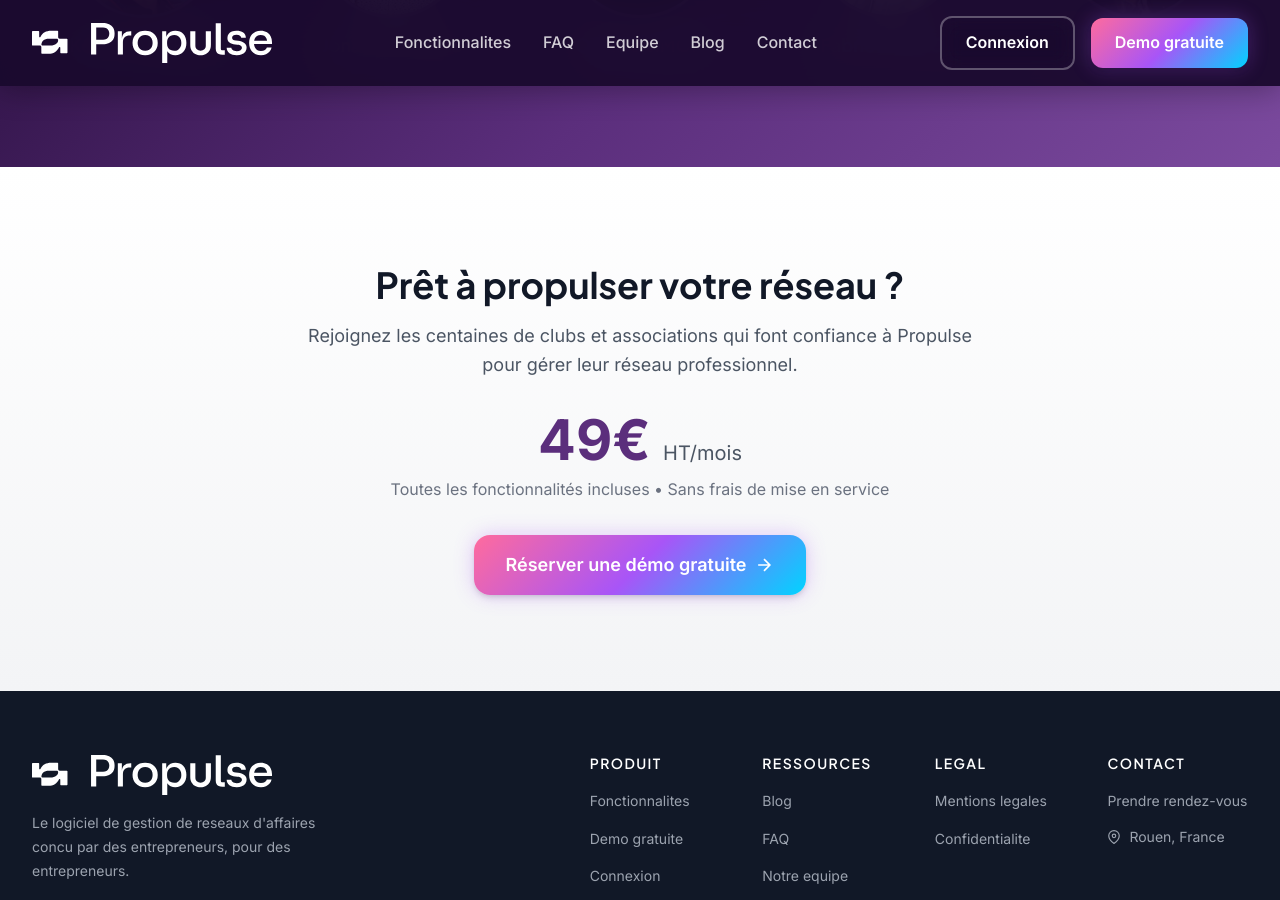
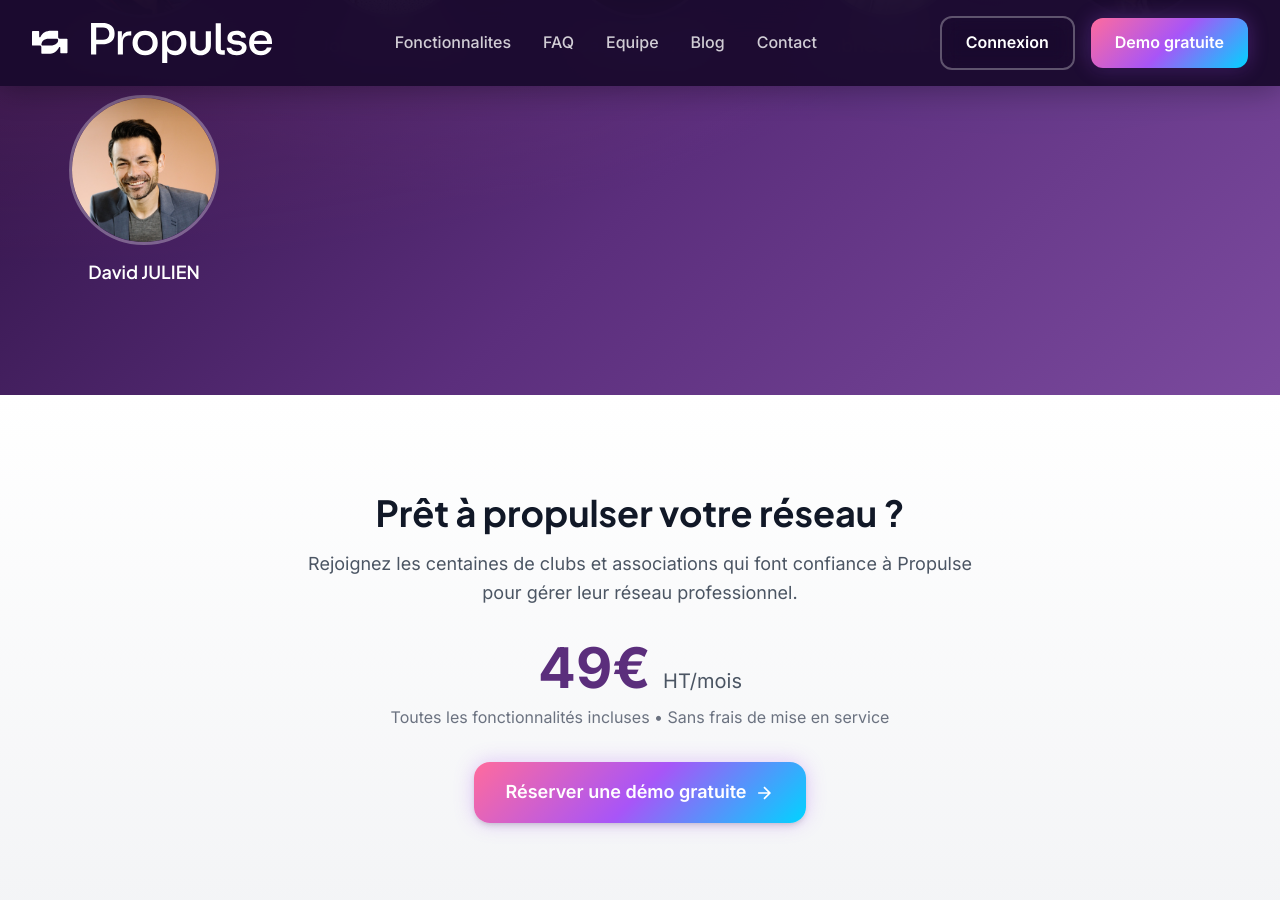
Before and after one commit to foreachcode/propulse-website, a Jekyll site: the page built from index.html, in a window 1280 px wide and 900 px high, scrolled down 3583 px. Built offline with Jekyll 4.4.1, drawn with Linux system fonts in a browser that asks for light colours; some web fonts are replaced.

Commit message:
Add David Julien to team section
Co-Authored-By: Claude Opus 4.5 <noreply@anthropic.com>

```diff
--- a/_data/team.yml
+++ b/_data/team.yml
@@ -12,3 +12,6 @@
 
 - name: Romain GENTILELLA
   image: /assets/team/romain.jpg
+
+- name: David JULIEN
+  image: /assets/team/david.jpg
```
Also changed, not shown: assets/team/david.jpg (added).
